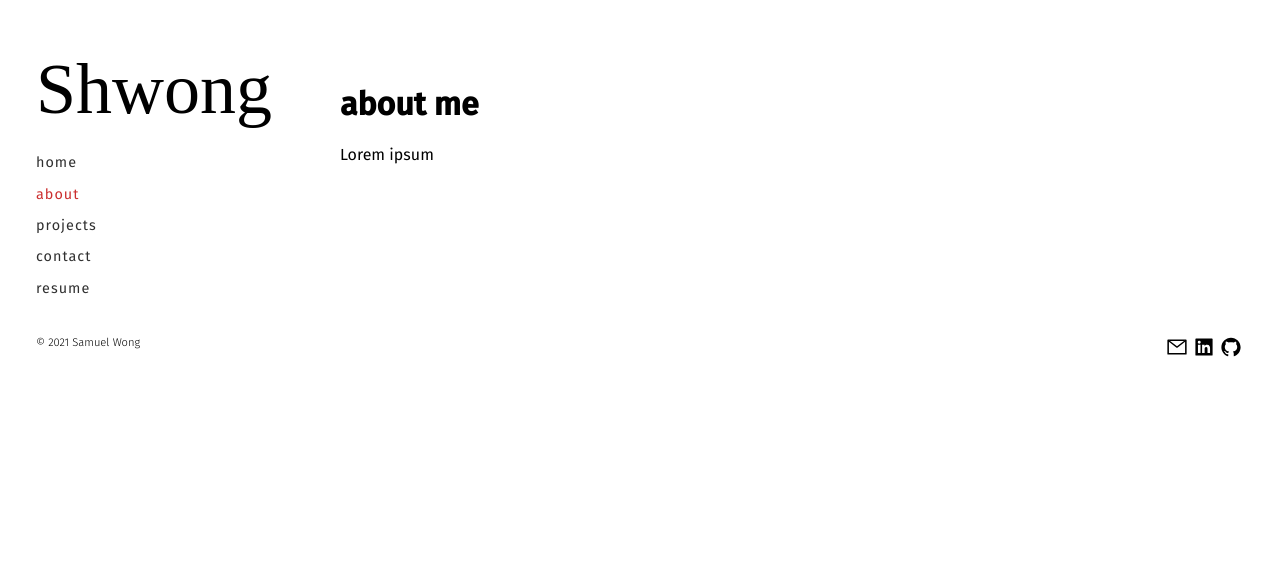
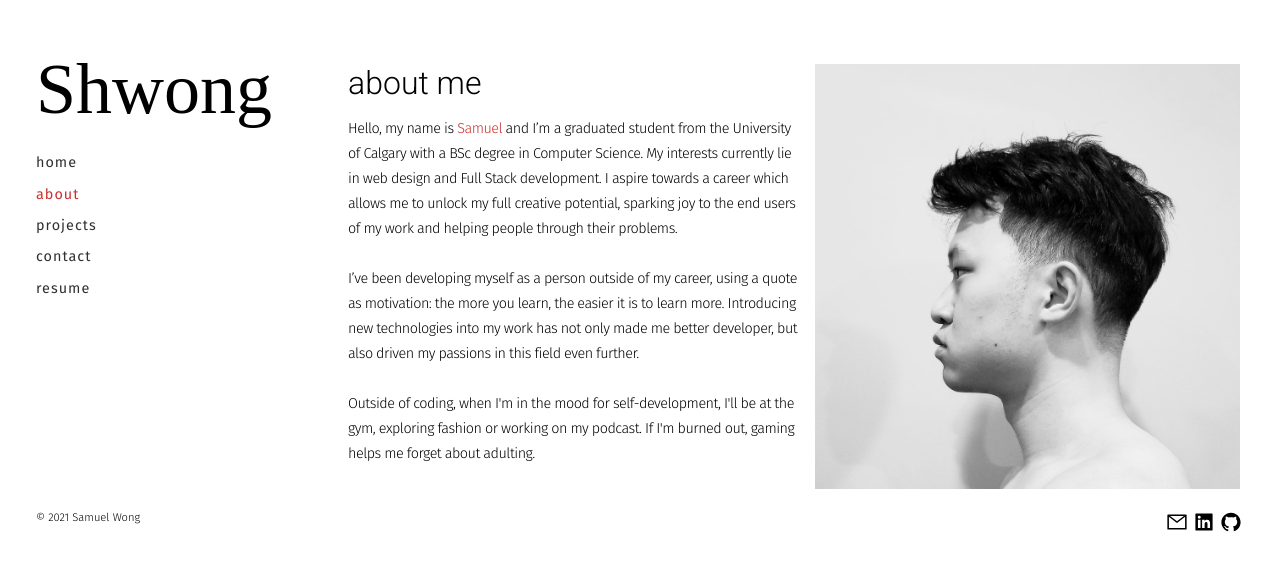
Before and after one commit to Shewng/personal-portfolio, a Next.js app: page /about in a window 1280 px wide. Shown: the top 570 px of the page. Built offline with nearby package versions, Linux system fonts and the light colour scheme; a web font is replaced by a local one.

Commit message:
about section complete

```diff
--- a/pages/about.js
+++ b/pages/about.js
@@ -1,8 +1,41 @@
+import Image from "next/image";
+import styles from "../styles/pages/About.module.scss";
+import myself from "../public/me.jpg";
+
 const About = () => {
   return (
-    <div className="about-container">
-      <h1>about me</h1>
-      <p>Lorem ipsum</p>
+    <div className={styles["about-container"]}>
+      <div className={styles["about-row-container"]}>
+        <h3>about me</h3>
+        <p>
+          Hello, my name is <span>Samuel</span> and I’m a graduated student from
+          the University of Calgary with a BSc degree in Computer Science. My
+          interests currently lie in web design and Full Stack development. I
+          aspire towards a career which allows me to unlock my full creative
+          potential, sparking joy to the end users of my work and helping people
+          through their problems.
+          <br />
+          <br />
+          I’ve been developing myself as a person outside of my career, using a
+          quote as motivation: the more you learn, the easier it is to learn
+          more. Introducing new technologies into my work has not only made me
+          better developer, but also driven my passions in this field even
+          further.
+          <br />
+          <br />
+          Outside of coding, when I'm in the mood for self-development, I'll be
+          at the gym, exploring fashion or working on my podcast. If I'm burned
+          out, gaming helps me forget about adulting.
+        </p>
+      </div>
+      <div className={styles["image-container"]}>
+        <Image
+          src={myself}
+          alt="An image of myself"
+          layout="intrinsic"
+          quality={100}
+        />
+      </div>
     </div>
   );
 };
--- a/pages/index.js
+++ b/pages/index.js
@@ -13,7 +13,6 @@ export default function Home() {
         <link rel="icon" href="/favicon.ico" />
       </Head>
 
-      <div className={styles["home-container"]}>
       <div className={styles["image-container"]}>
         <Image
           src={gif}
@@ -23,7 +22,6 @@ export default function Home() {
           quality={100}
         />
       </div>
-      </div>
     </>
   );
 }
--- a/styles/pages/About.module.scss
+++ b/styles/pages/About.module.scss
@@ -0,0 +1,47 @@
+@use "../variables" as var;
+@use "../mixins";
+
+.about-container {
+  display: flex;
+  flex-direction: column;
+  width: 100%;
+  align-items: center;
+
+  @include mixins.mediaQuery(tablet) {
+    align-items: flex-start;
+  }
+
+  @include mixins.mediaQuery(laptop) {
+    flex-direction: row;
+  }
+}
+
+.about-row-container {
+  padding: 0 0.5em;
+
+  h3 {
+    font-family: var.$roboto;
+    font-size: 2em;
+    font-weight: 300;
+    margin: 0;
+  }
+
+  p {
+    font-family: var.$fira;
+    font-weight: 300;
+    font-size: 0.9em;
+    letter-spacing: -0.5px;
+    line-height: 25px;
+    margin-top: 1em;
+    margin-bottom: 2em;
+  }
+
+  p span {
+    color: var.$primary-red;
+  }
+}
+
+.image-container {
+  margin: 0 0.5em;
+  max-width: 425px;
+}
```
Also changed, not shown: styles/pages/Home.module.scss (+0 -14 lines), public/me.jpg (added). Lines whose indentation alone changed are shown as unchanged.
